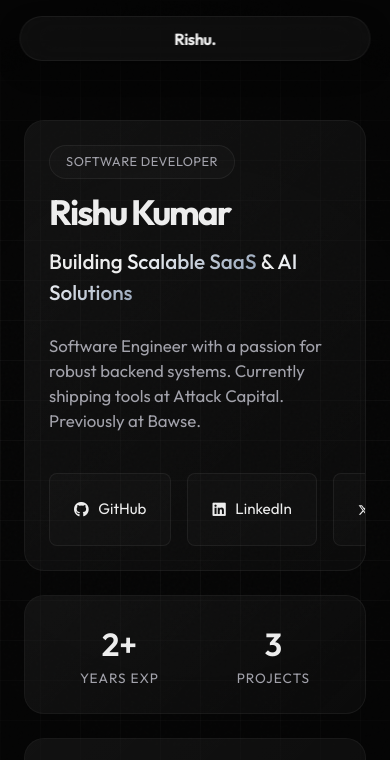
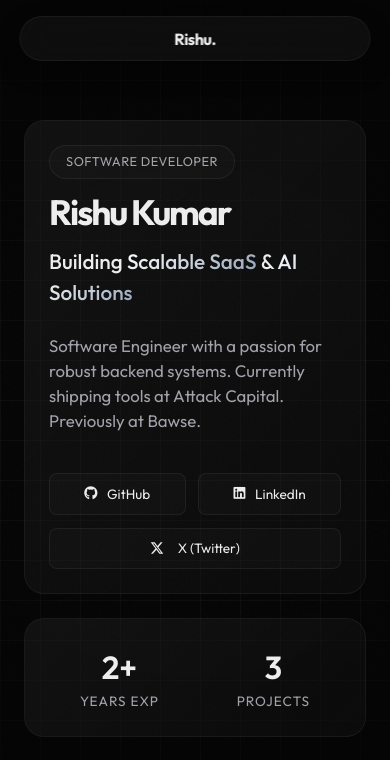
Before and after one commit to rishugren03/rishugren03.github.io, a plain HTML site: page index.html in a window 390 px wide. Shown: the top 760 px of the page. Drawn offline with Linux system fonts and the light colour scheme.

Commit message:
improvement:made socials section responsive

```diff
--- a/style.css
+++ b/style.css
@@ -233,6 +233,7 @@ ul { list-style: none; }
 .social-links {
     display: flex;
     gap: 1rem;
+    flex-wrap: wrap;
 }
 
 .social-links a {
@@ -601,4 +602,16 @@ footer a { color: var(--text-primary); text-decoration: none; border-bottom: 1px
     .mini-tags, .tech-stack-row {
         flex-wrap: wrap;
     }
+
+    .social-links {
+        justify-content: center;
+        gap: 0.8rem;
+    }
+
+    .social-links a {
+        padding: 0.6rem 1rem;
+        font-size: 0.85rem;
+        flex: 1 1 auto; /* Allow buttons to grow/shrink */
+        justify-content: center;
+    }
 }
```
